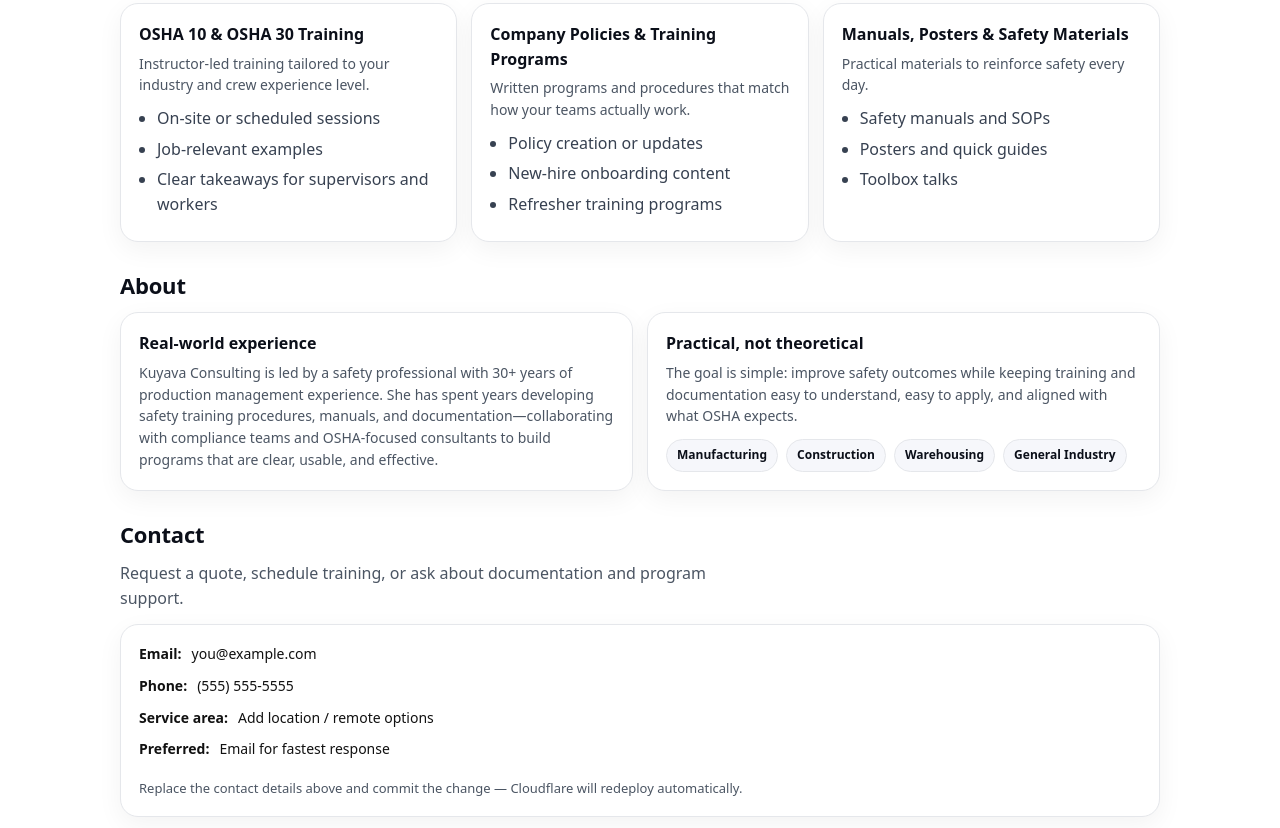
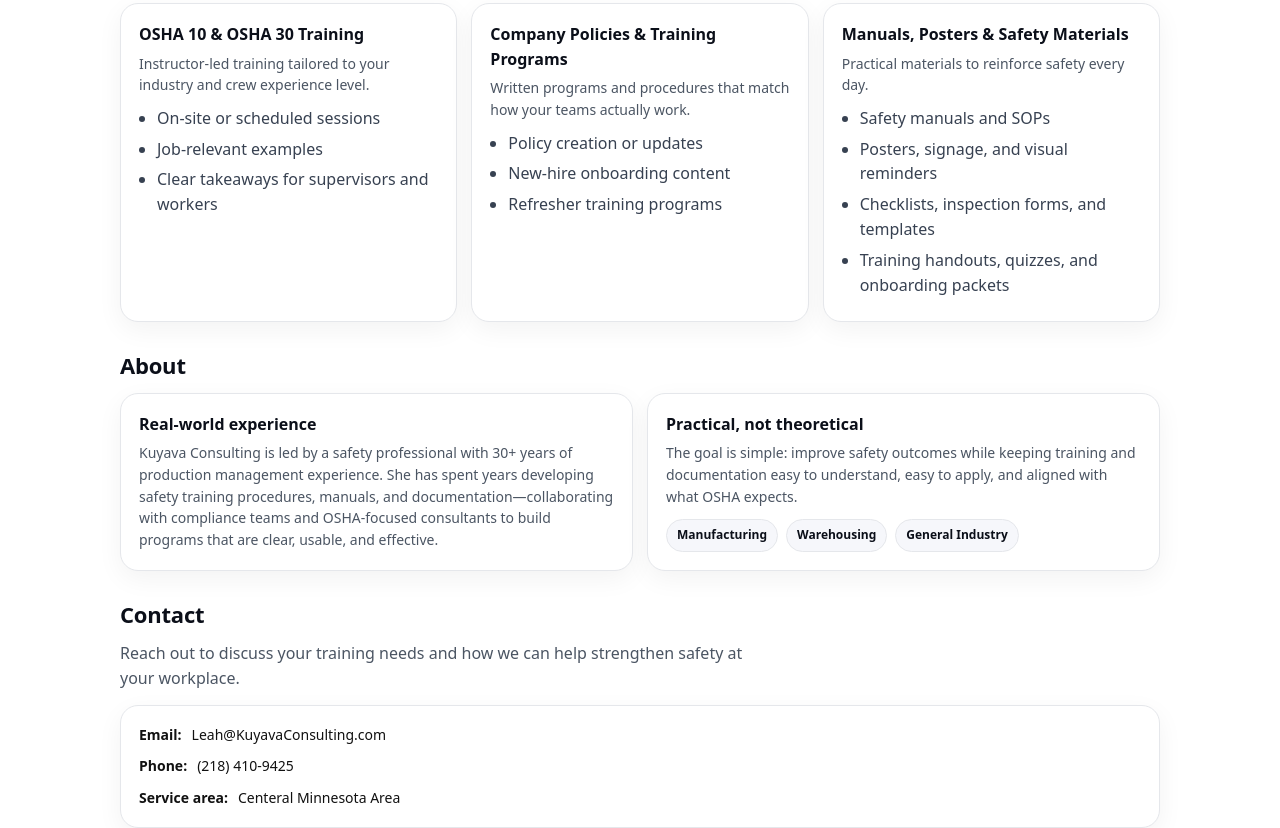
Before and after one commit to ShepherdSecurity/kuyava-consulting-site, a plain HTML site: page index.html in a window 1280 px wide. Shown: the part 650-1478 px from the top of the page. Drawn offline with Linux system fonts and the light colour scheme.

Commit message:
Revise contact details and safety materials list
Updated contact information and added new safety materials.

```diff
--- a/index.html
+++ b/index.html
@@ -278,8 +278,9 @@
             <p>Practical materials to reinforce safety every day.</p>
             <ul class="list">
               <li>Safety manuals and SOPs</li>
-              <li>Posters and quick guides</li>
-              <li>Toolbox talks</li>
+              <li>Posters, signage, and visual reminders</li>
+              <li>Checklists, inspection forms, and templates</li>
+              <li>Training handouts, quizzes, and onboarding packets</li>
             </ul>
           </div>
         </div>
@@ -304,7 +305,6 @@
             </p>
             <div style="margin-top:12px; display:flex; gap:8px; flex-wrap:wrap;">
               <span class="badge">Manufacturing</span>
-              <span class="badge">Construction</span>
               <span class="badge">Warehousing</span>
               <span class="badge">General Industry</span>
             </div>
@@ -314,16 +314,12 @@
 
       <section class="section" id="contact">
         <h2>Contact</h2>
-        <p class="desc">Request a quote, schedule training, or ask about documentation and program support.</p>
+        <p class="desc">Reach out to discuss your training needs and how we can help strengthen safety at your workplace.</p>
 
         <div class="card contact">
-          <div class="field"><strong>Email:</strong> <span>you@example.com</span></div>
-          <div class="field"><strong>Phone:</strong> <span>(555) 555-5555</span></div>
-          <div class="field"><strong>Service area:</strong> <span>Add location / remote options</span></div>
-          <div class="field"><strong>Preferred:</strong> <span>Email for fastest response</span></div>
-          <p style="margin:8px 0 0; color:var(--muted); font-size:13px;">
-            Replace the contact details above and commit the change — Cloudflare will redeploy automatically.
-          </p>
+          <div class="field"><strong>Email:</strong> <span>Leah@KuyavaConsulting.com</span></div>
+          <div class="field"><strong>Phone:</strong> <span>(218) 410-9425</span></div>
+          <div class="field"><strong>Service area:</strong> <span>Centeral Minnesota Area</span></div>
         </div>
       </section>
 
```
